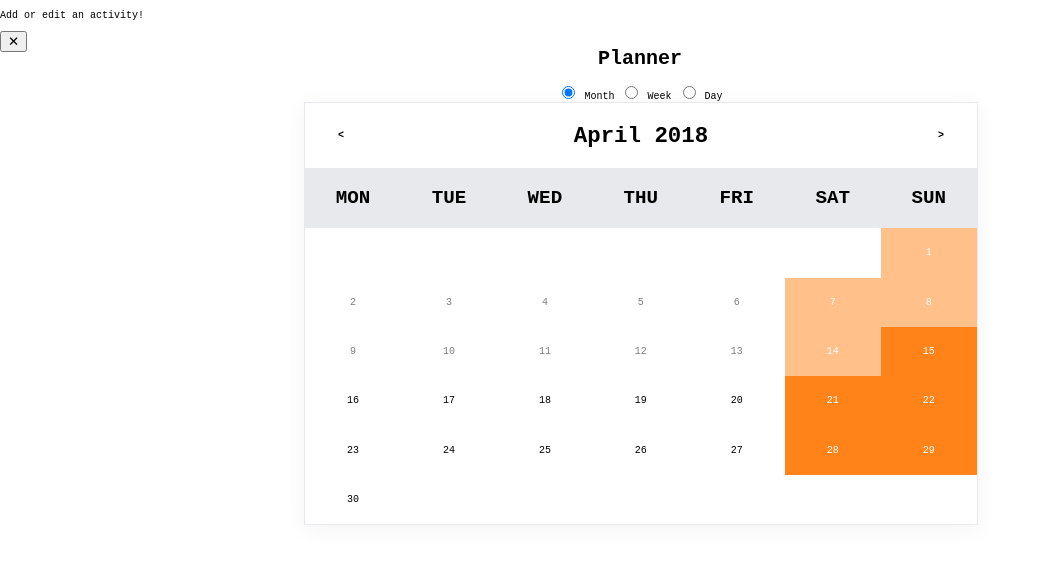
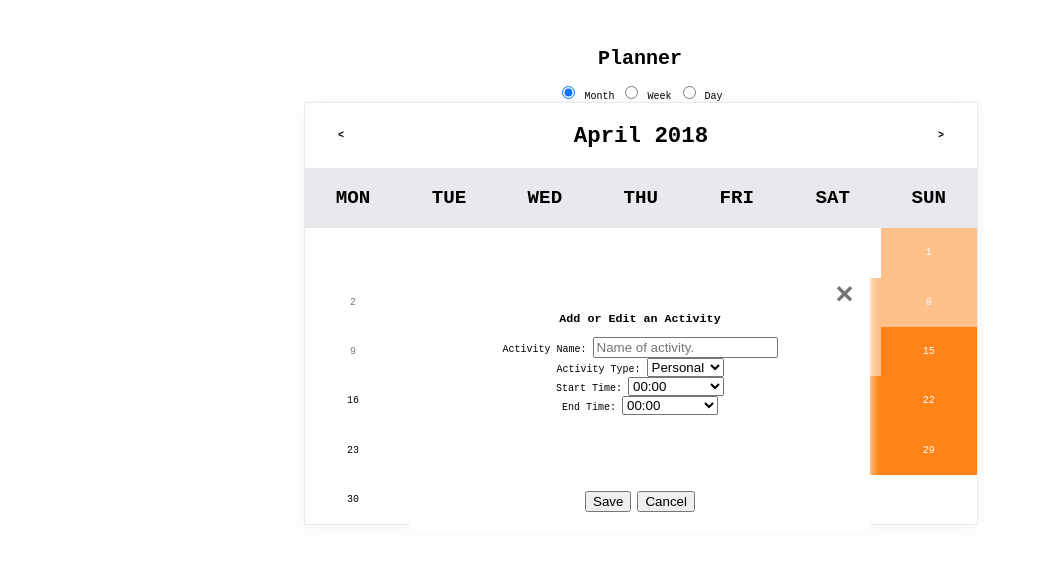
Before and after one commit to cboler/planner, a plain HTML site: page index.html in a window 1280 px wide. Both pictures are taken after a click on the element "15". Shown: the whole page, without its empty margins (0-1041 px from the left). Drawn offline with Linux system fonts and the light colour scheme.

Commit message:
modal changes
populated the modal somewhat

```diff
--- a/index.html
+++ b/index.html
@@ -57,8 +57,44 @@
     <div id="activityModal" class="modal">
         <div id="overlay" class="modal__overlay"></div>
         <div class="modal__container">
-          <p>Add or edit an activity!</p>
+          <h3>Add or Edit an Activity</h3>
           <button id="modalClose" class="modal__close">&#10005;</button>
+          <p>
+            <label for="activityName">Activity Name: </label>
+            <input type="text" id="activityName" placeholder="Name of activity.">
+            <br />
+            <label for="activityType">Activity Type: </label>
+            <select id="activityType">
+                <option>Personal</option>
+                <option>Business</option>
+                <option>Medical</option>
+            </select>
+            <br />
+            <label for="startTime">Start Time: </label>
+            <select id="startTime">
+                <option>00:00</option>
+                <option>00:15</option>
+                <option>00:30</option>
+                <option>ad nauseum</option>
+            </select>
+            <br />
+            <label for="endTime">End Time: </label>
+            <select id="endTime">
+                    <option>00:00</option>
+                    <option>00:15</option>
+                    <option>00:30</option>
+                    <option>ad nauseum</option>
+            </select>
+            <br />
+          </p>
+          <br />
+          <br />
+          <br />
+          <br />
+          <br />
+          <br />
+          <button id="saveBtn">Save</button>
+          <button id="cancelBtn">Cancel</button>
         </div>
     </div>
     <!-- Script loaded at the bottom of body so the page isn't held up -->
--- a/style.css
+++ b/style.css
@@ -189,8 +189,10 @@ body .content {
   transition:visibility 0s linear 0.1s,opacity 0.3s ease;
 }
 
-body  .__overlay{
+modal__overlay{
   position: fixed;
+  height:100%;
+  width:100%;
   top: 0;
   left: 0;
   bottom: 0;
@@ -205,7 +207,7 @@ body .open{
   transition-delay:0s;
 }
 
-.body .__close{
+.modal__close{
   position: absolute;
   top: 10px;
   right: 10px;
@@ -217,11 +219,11 @@ body .open{
   font-weight: bold;
 }
 
-.__close :hover{
+.modal__close :hover{
   color: #000;
 }
 
-body .__container{
+.modal__container{
   position: relative;
   z-index: 22;
   width: 400px;
```
Also changed, not shown: 1 other file.
